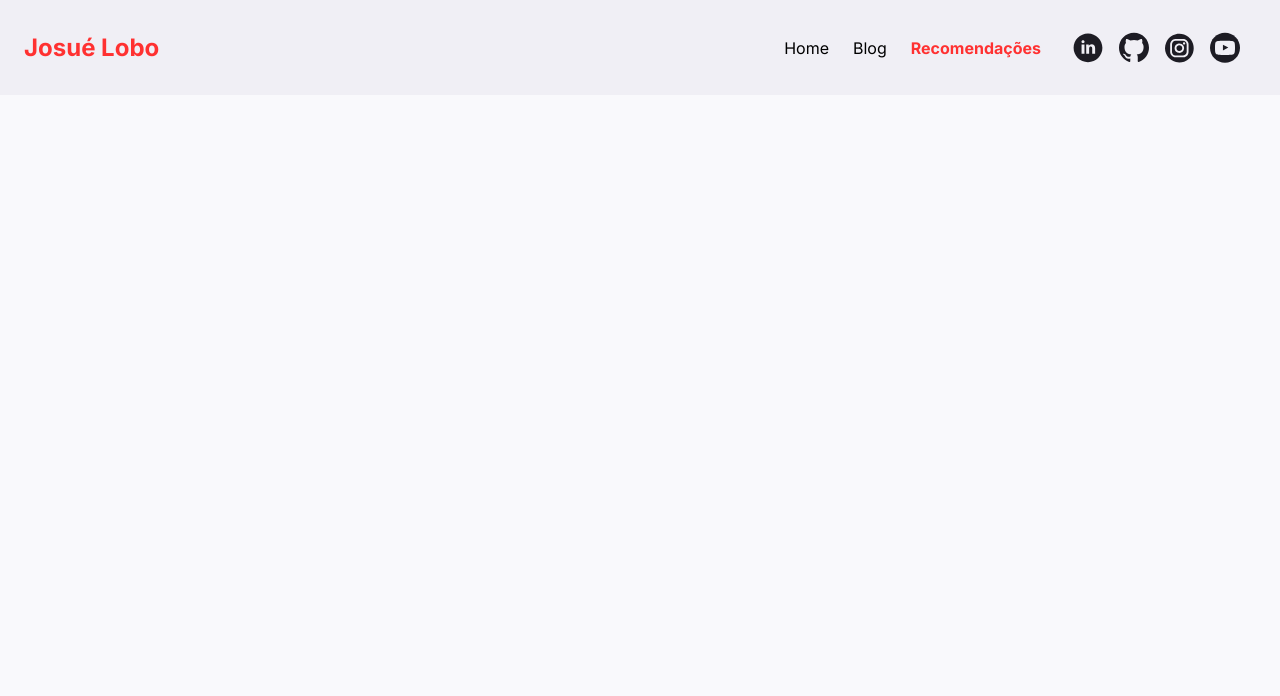
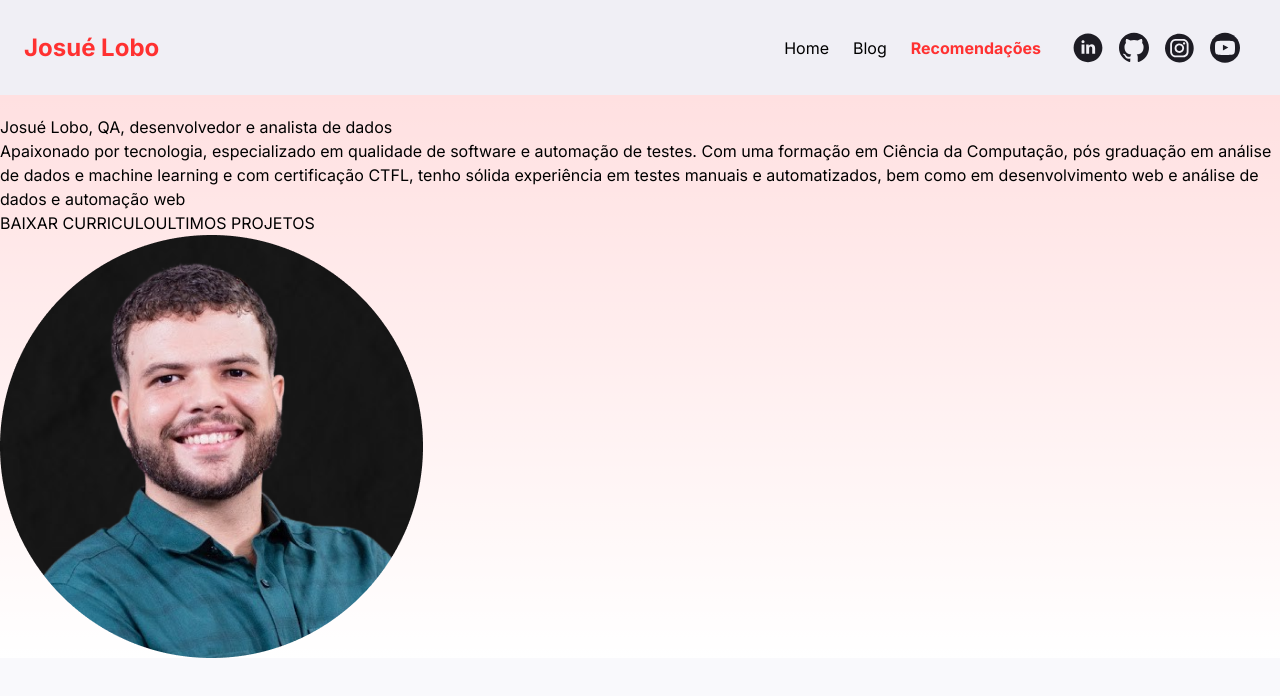
Before and after one commit to jojosuelobo/portfolio-v2, a Next.js app: page /recomendations in a window 1280 px wide. Shown: the top 696 px of the page. Built offline with nearby package versions, Linux system fonts and the light colour scheme.

Commit message:
initial section

```diff
--- a/src/app/[locale]/page.tsx
+++ b/src/app/[locale]/page.tsx
@@ -1,5 +1,5 @@
-import Image from "next/image";
 import { Header } from "@/components/Header";
+import { Section } from "@/components/Section";
 
 
 export default function Home() {
@@ -7,7 +7,7 @@ export default function Home() {
   return (
     <>
       <Header />
-
+      <Section/>
     </>
   );
 }
--- /dev/null
+++ b/src/components/Section.tsx
@@ -0,0 +1,20 @@
+import Image from "next/image";
+import profile from "@/images/profilePic.png";
+
+export const Section = () => {
+    return (
+        <section>
+            <div>
+                <div>
+                    <h1>Josué Lobo, QA, desenvolvedor e analista de dados</h1>
+                    <p>Apaixonado por tecnologia, especializado em qualidade de software e automação de testes. Com uma formação em Ciência da Computação, pós graduação em análise de dados e machine learning e com certificação CTFL, tenho sólida experiência em testes manuais e automatizados, bem como em desenvolvimento web e análise de dados e automação web </p>
+                </div>
+                <div>
+                    <button>BAIXAR CURRICULO</button>
+                    <button>ULTIMOS PROJETOS</button>
+                </div>
+            </div>
+            <Image src={profile} alt="profile picture"/>
+        </section>
+    )
+}
```
